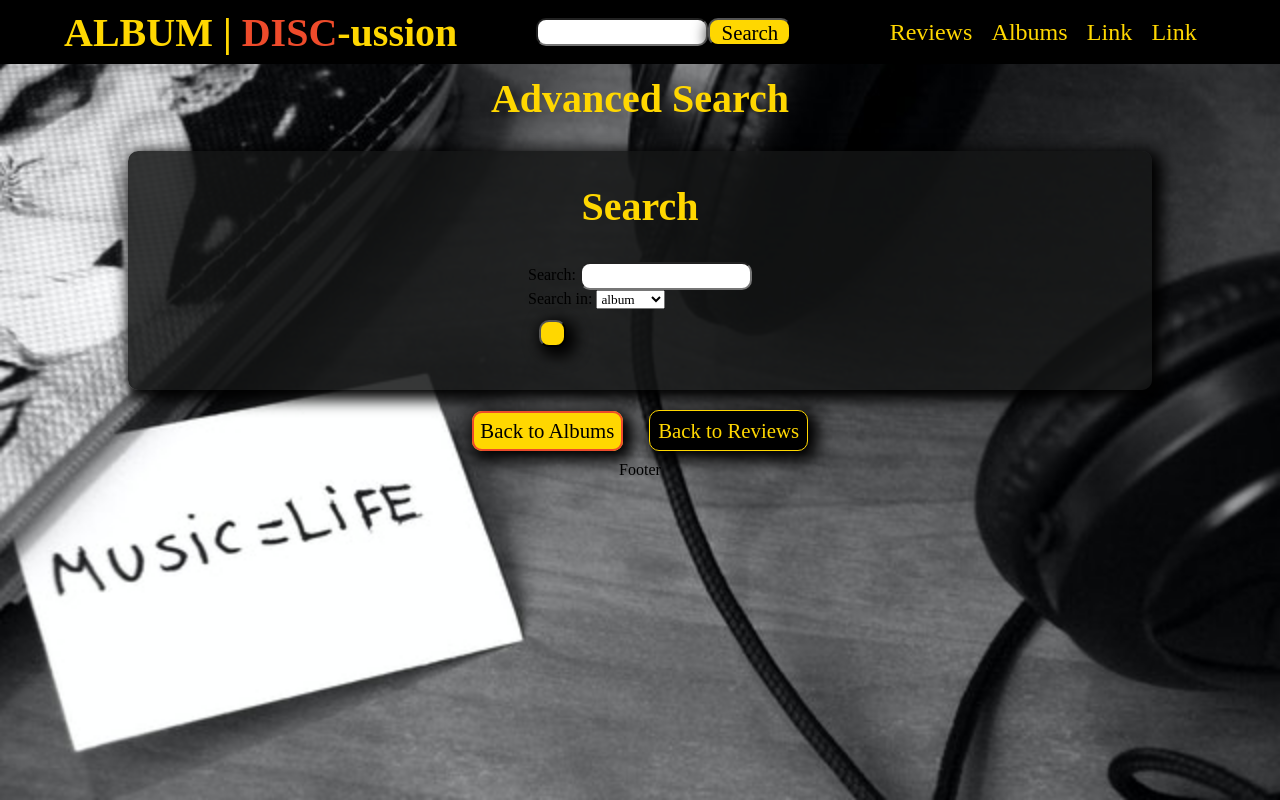
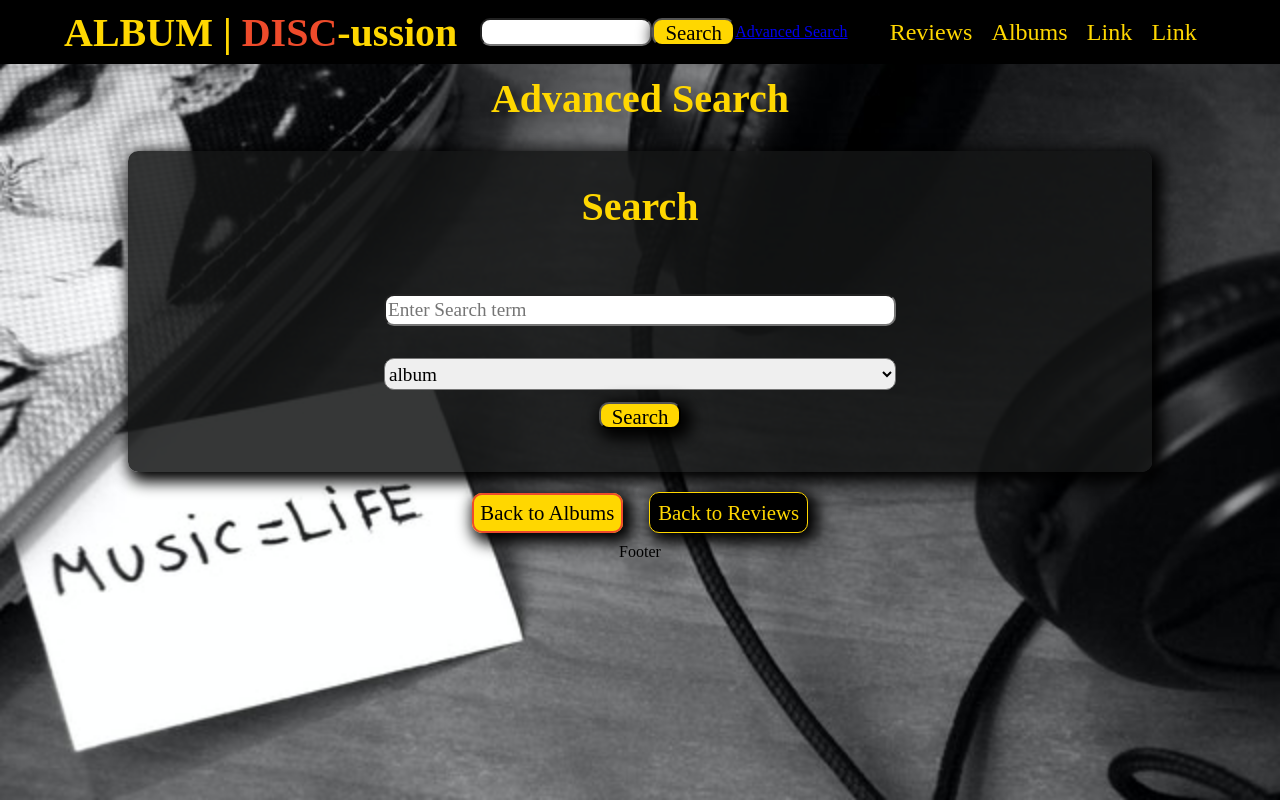
Before and after one commit to Gertobin11/album-review, a Django app: page /advanced-search in a window 1280 px wide. Run offline with Django 3.2, Linux system fonts and the light colour scheme; some libraries are stand-ins or nearby versions; some web fonts are replaced.

Commit message:
Added stylings to the search form page
 Had an issue with just hiding the label, as I did not want to disable it for accessability, so I created a custom css file and targeted through the child elements of the form to just hide it instead of display: none, also added a placeholder to the form widget

```diff
--- a/reviews/forms.py
+++ b/reviews/forms.py
@@ -6,3 +6,5 @@ CHOICES = (('album', 'album'), ('reviewer', 'reviewer'), ('group', 'group'))
 class SearchForm(forms.Form):
     search = forms.CharField(max_length=70, min_length=3, required=False)
     search_in = forms.ChoiceField(choices=CHOICES, required=False)
+
+    search.widget.attrs.update({'placeholder': 'Enter Search term'})
--- a/reviews/templates/advanced_search.html
+++ b/reviews/templates/advanced_search.html
@@ -1,5 +1,8 @@
 {% extends 'base.html' %}
 {% load static %}
+{% block extracss %}
+<link rel="stylesheet" href="{% static 'css/advanced-search.css' %}">
+{% endblock %}
 {% block content %}
 <main class="main-wrapper">
     <h1 class="title top-margin">Advanced Search</h1>
@@ -8,9 +11,9 @@
         <div class="title-container">
             <h2 class="title">Search</h2>
         </div>
-        <form action="{% url 'search' %}">
+        <form class="center-container" action="{% url 'search' %}">
             {{ form.as_p }}
-            <button class="btn" type="submit"></button>
+            <button class="btn" type="submit">Search</button>
         </form>
     </div>
     <br>
--- /dev/null
+++ b/static/css/advanced-search.css
@@ -0,0 +1,22 @@
+.center-container > p label {
+    visibility: hidden;
+    display: block;
+}
+
+.center-container > p > * {
+    height: 2rem;
+    width: 50%;
+    font-size: 1.2rem;
+    border-radius: 10px;
+}
+
+.center-container > p {
+    display: block;
+    width: 100%;
+    text-align: center;
+}
+
+.center-container {
+    width: 100%;
+    flex-direction: column;
+}
--- a/static/css/styles.css
+++ b/static/css/styles.css
@@ -396,6 +396,7 @@ input {
     text-align: start;
 }
 
+
 /* Animation */
 
 @keyframes fade-in {
--- a/templates/base.html
+++ b/templates/base.html
@@ -14,6 +14,8 @@
     <script src="https://kit.fontawesome.com/f0ca44b893.js" crossorigin="anonymous"></script>
     <!-- Custom CSS -->
     <link href="{% static 'css/styles.css' %}" rel='stylesheet'>
+    {% block extracss %}
+    {% endblock %}
     <!-- Custom Javascript -->
     <script defer src="{% static 'js/script.js' %}"></script>
     <title>ALBUM DISCussion</title>
@@ -32,6 +34,7 @@
                 <button id="search-btn" class="btn" type="submit">
                     Search
                 </button>
+                <a href="{% url 'advanced_search' %}">Advanced Search</a>
             </form>
             <div class="links">
                 <a href="{% url 'review_list' %}">
```
